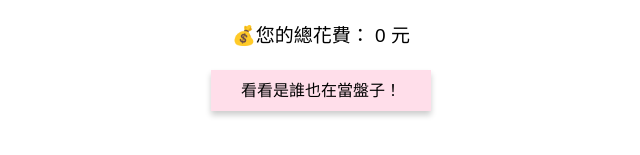
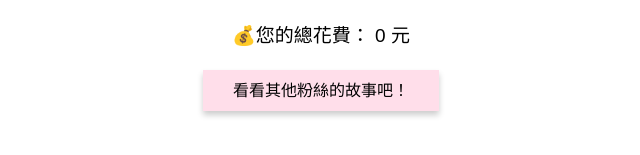
Before and after one commit to harperchouu/final, a plain HTML site: page lamp.html in a window 1280 px wide. Shown: the part 505-660 px from the top of the page, without its empty margins (319-959 px from the left). Drawn offline with Linux system fonts and the light colour scheme.

Commit message:
Update lamp.html

```diff
--- a/lamp.html
+++ b/lamp.html
@@ -129,7 +129,7 @@
   <div class="cost-display" id="total-cost-display">💰：元</div>
 
   <div class="button-container">
-    <a href="new.html" class="continue-button">看看是誰也在當盤子！</a>
+    <a href="new.html" class="continue-button">看看其他粉絲的故事吧！</a>
   </div>
 </body>
 </html>
```
